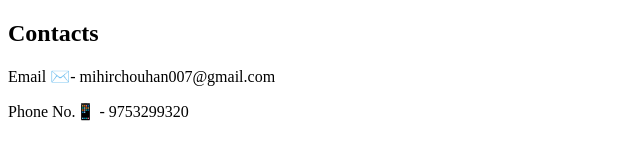
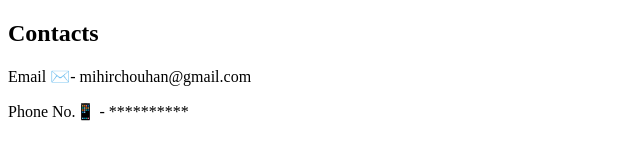
Before and after one commit to MihirC7/Web-Development, a plain HTML site: page contact.html in a window 1280 px wide. Shown: the full height of the page, 0-640 px from the left. Drawn offline with Linux system fonts and the light colour scheme.

Commit message:
Update contact.html

```diff
--- a/contact.html
+++ b/contact.html
@@ -6,8 +6,8 @@
   </head>
   <body>
     <h2><strong>Contacts</strong></h2>
-    <p>Email ✉️- mihirchouhan007@gmail.com </p>
-    <p>Phone No.📱 - 9753299320 </p>
+    <p>Email ✉️- mihirchouhan@gmail.com </p>
+    <p>Phone No.📱 - ********** </p>
 
   </body>
 </html>
```
